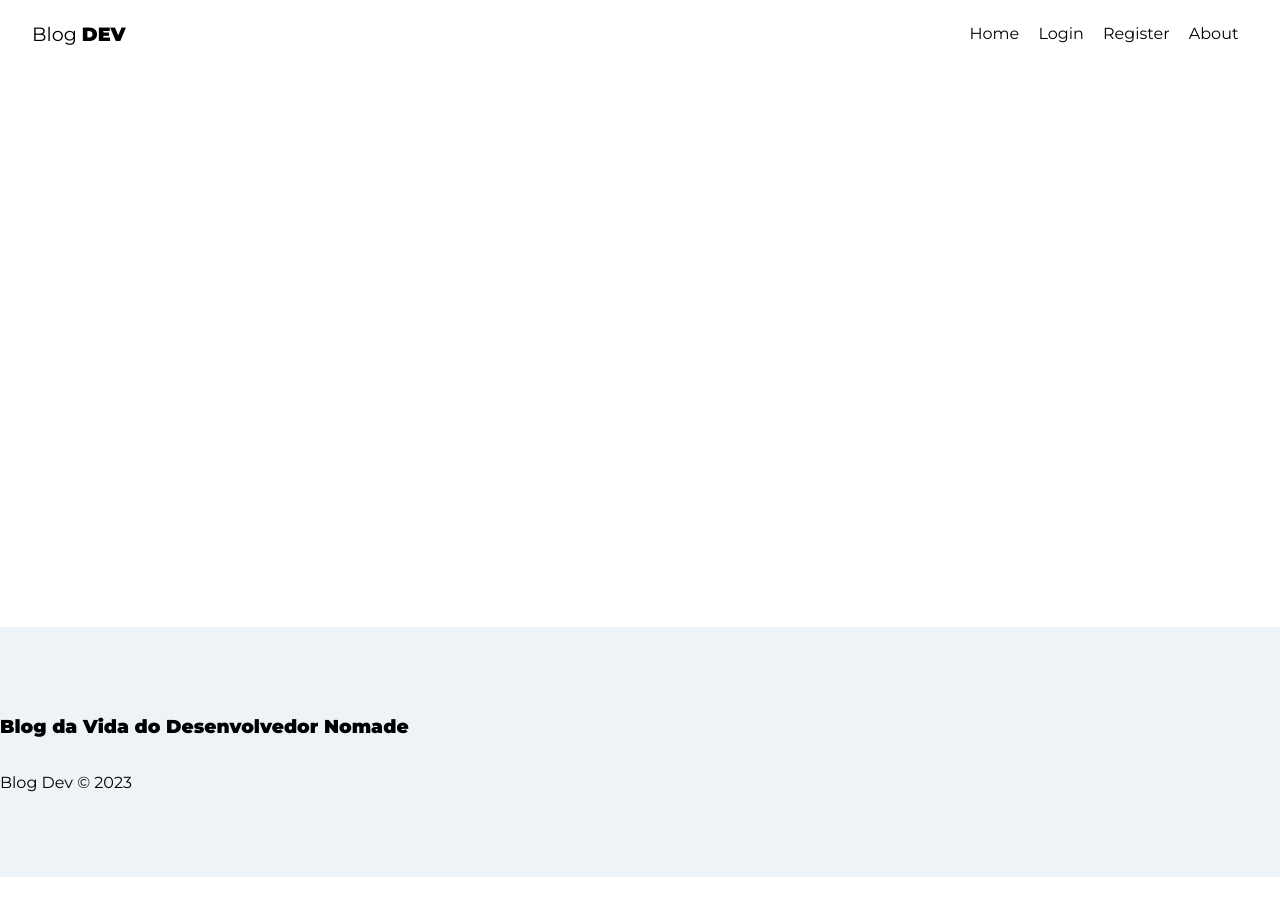
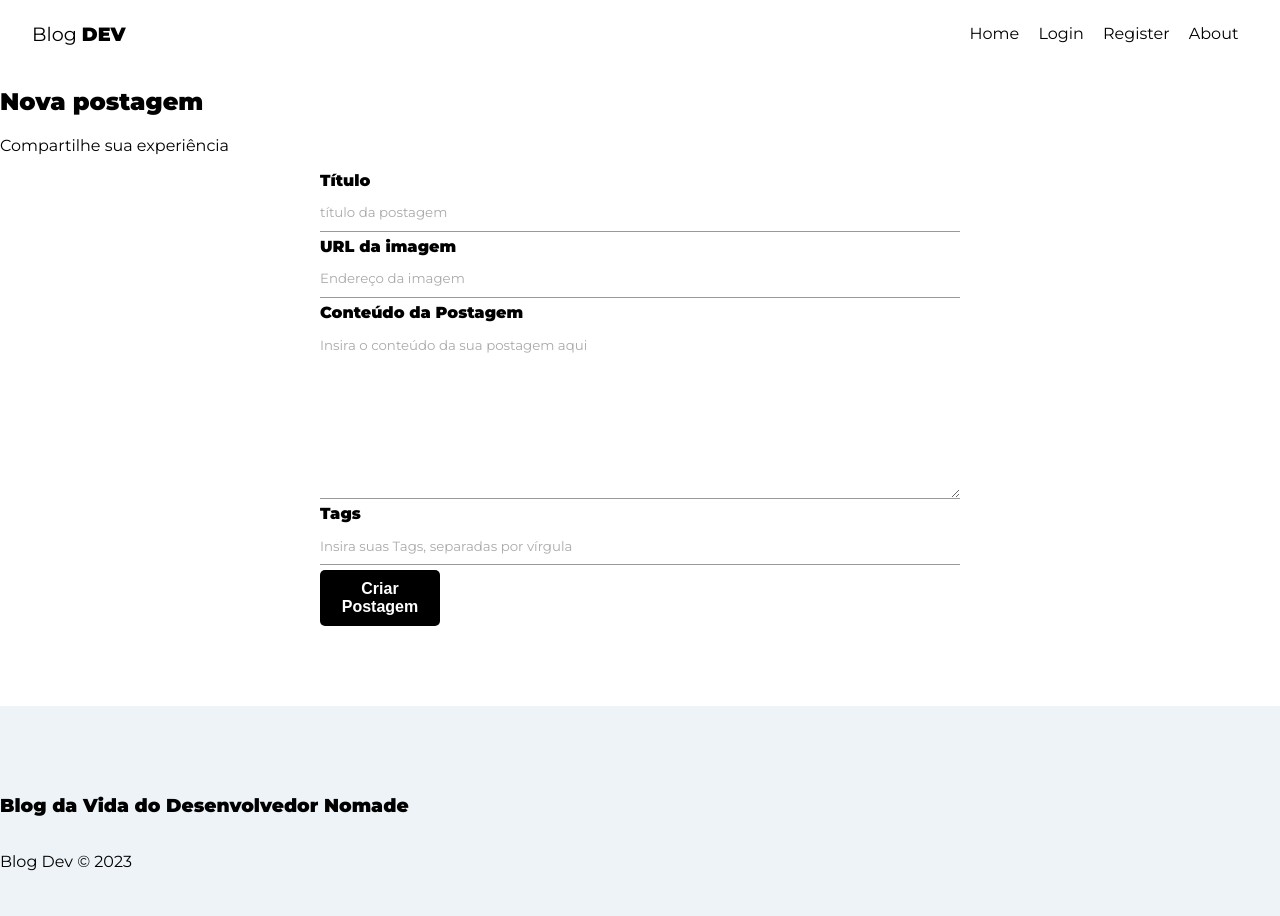
Before and after one commit to ana-bordin/blogDev_f3m, a React (Vite) app in the folder front-blogdev/: page /createPost in a window 1280 px wide. Shown: the top 916 px of the page. Before the commit the page ends 877 px from the top, so only its background shows below. Built offline with nearby package versions, Linux system fonts and the light colour scheme; no server answers.

Commit message:
Aula 1112 Criar post

```diff
--- a/front-blogdev/src/App.jsx
+++ b/front-blogdev/src/App.jsx
@@ -12,6 +12,7 @@ import Footer from './components/Footer'
 import Register from './pages/Register/Register'
 import Login from './pages/Login/Login'
 import loading from './assets/Loading.gif'
+import CreatePost from './pages/CreatePost/CreatePost'
 
 
 
@@ -41,6 +42,7 @@ function App() {
               <Route path='/about' element={<About />}></Route>
               <Route path='/register' element={<Register />}></Route>
               <Route path='/login' element={<Login />}></Route>
+              <Route path='/createPost' element={<CreatePost />}></Route>
             </Routes>
           </div>
           <Footer />
--- a/front-blogdev/src/components/Navbar.jsx
+++ b/front-blogdev/src/components/Navbar.jsx
@@ -34,7 +34,7 @@ const Navbar = () => {
           {user && (
             <>
               <li>
-                <NavLink to='/post/create'
+                <NavLink to='/createPost'
                   className={({ isActive }) => (isActive ? styles.active : null)}>New Post</NavLink>
               </li>
               <li>
--- /dev/null
+++ b/front-blogdev/src/hooks/userInsertDocument.jsx
@@ -0,0 +1,59 @@
+import { useState, useEffect, useReducer } from 'react'
+import { db } from '../firebase/config'
+import { collection, addDoc, Timestamp } from 'firebase/firestore'
+
+const initialState = {
+    loading: null,
+    error: null
+}
+
+const insertReducer = (state, action) => {
+    switch (action.type) {
+        case "LOADING":
+            return { loading: true, error: null }
+        case "INSERT_DOC":
+            return { loading: false, error: null }
+        case "ERROR":
+            return { loading: false, error: true }
+        default:
+            return state
+    }
+}
+
+export const userInsertDocument = (docCollection) => {
+    const [response, dispatch] = useReducer(insertReducer, initialState)
+    const [cancelled, setCancelled] = useState(false)
+
+    const checkCancelledBeforeDispatch = (action) => {
+        if (!cancelled) {
+            dispatch(action)
+        }
+    }
+
+    const insertDocument = async (document) => {
+        checkCancelledBeforeDispatch({ type: "LOADING" })
+
+        try {
+            const newDocument = { ...document, createdAt: Timestamp.now() }
+            const insertDocument = await addDoc(collection(db, docCollection), newDocument)
+            checkCancelledBeforeDispatch({
+                type: "INSERT_DOC",
+                payload: insertDocument
+            })
+        } catch (error) {
+            checkCancelledBeforeDispatch({
+                type: "ERROR",
+                payload: error.message
+            })
+        }
+    }
+
+    useEffect(() => {
+        return () => setCancelled(true)
+    }, [])
+
+    return {
+        insertDocument,
+        response
+    }
+}
--- a/front-blogdev/src/pages/CreatePost/CreatePost.jsx
+++ b/front-blogdev/src/pages/CreatePost/CreatePost.jsx
@@ -1,8 +1,129 @@
 import styles from './CreatePost.module.css'
+import { useState } from 'react'
+import { useNavigate } from 'react-router-dom'
+import { useAuthValue } from '../../context/AuthContext'
+import { userInsertDocument } from '../../hooks/userInsertDocument'
 
 const CreatePost = () => {
+  const [title, setTitle] = useState("")
+  const [image, setImage] = useState("")
+  const [body, setBody] = useState("")
+  const [tags, setTags] = useState([])
+  const [formError, setFormError] = useState("")
+
+  const { user } = useAuthValue()
+
+  const navigate = useNavigate()
+
+  const { insertDocument, response } = userInsertDocument("posts")
+
+  const handlerSubmit = (e) => {
+    e.preventDefault()
+    setFormError("")
+
+
+    try {
+      new URL(image)
+    } catch (error) {
+      setFormError("A imagem precisa ser uma URL válida")
+    }
+
+    const tagsArray = tags.split(",").map((tag) => tag.trim().toLowerCase())
+
+    if (!title || !tags || !body || !image) {
+      setFormError("Por favor, preencha com atenção todos os campos!")
+    }
+
+    console.log(tagsArray)
+
+    console.log({
+      title,
+      image,
+      body,
+      tags: tagsArray,
+      uid: user.uid,
+      createBy: user.displayName
+    })
+
+    if (formError) return
+
+    insertDocument({
+      title,
+      image,
+      body,
+      tags: tagsArray,
+      uid: user.uid,
+      createBy: user.displayName
+    }
+    )
+  }
+
   return (
     <>
+      <div>
+        <h2 className={styles.CreatePost}>
+          Nova postagem
+        </h2>
+        <p>
+          Compartilhe sua experiência
+        </p>
+        <form onSubmit={handlerSubmit}>
+          <label>
+            <span>
+              Título
+            </span>
+            <input
+              type="text"
+              name="title"
+              id="title"
+              placeholder="título da postagem"
+              onChange={(e) => setTitle(e.target.value)}
+              value={title}
+              required />
+          </label>
+          <label>
+            <span>
+              URL da imagem
+            </span>
+            <input type="text"
+              name="image"
+              id="image"
+              placeholder="Endereço da imagem"
+              onChange={(e) => setImage(e.target.value)}
+              value={image}
+              required />
+          </label>
+          <label>
+            <span>
+              Conteúdo da Postagem
+            </span>
+            <textarea name="body"
+              id="body"
+              cols="30"
+              rows="10"
+              placeholder="Insira o conteúdo da sua postagem aqui"
+              onChange={(e) => setBody(e.target.value)}
+              value={body}
+              required> </textarea>
+          </label>
+          <label>
+            <span>
+              Tags
+            </span>
+            <input
+              type="text"
+              name="tags"
+              id="tags"
+              placeholder="Insira suas Tags, separadas por vírgula"
+              onChange={(e) => setTags(e.target.value)}
+              value={tags}
+              required />
+          </label>
+          {!response.loading && <button className="btn">Criar Postagem</button>}
+          {response.loading && <button className="btn">Postando...</button>}
+          {response.error && <p className='error'>{response.error || formError}</p>}
+        </form>
+      </div>
     </>
   )
 }
--- a/front-blogdev/src/pages/CreatePost/CreatePost.module.css
+++ b/front-blogdev/src/pages/CreatePost/CreatePost.module.css
@@ -0,0 +1,12 @@
+.create_post{
+    text-align:center;
+}
+
+.create_post h2{
+    font-size:2.2em;
+}
+
+.create_post p{
+    color: #ccc;
+    margin-bottom: 2em;
+}
```
